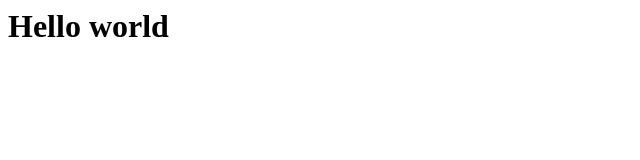
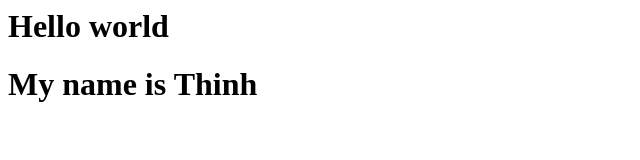
Before and after one commit to apollokaiser/test, a plain HTML site: page index.html in a window 1280 px wide. Shown: the whole page, without its empty margins (0-640 px from the left). Drawn offline with Linux system fonts and the light colour scheme.

Commit message:
Update 1

```diff
--- a/index.html
+++ b/index.html
@@ -1 +1,2 @@
 <h1>Hello world</h1>
+<h1>My name is Thinh</h1>
```
